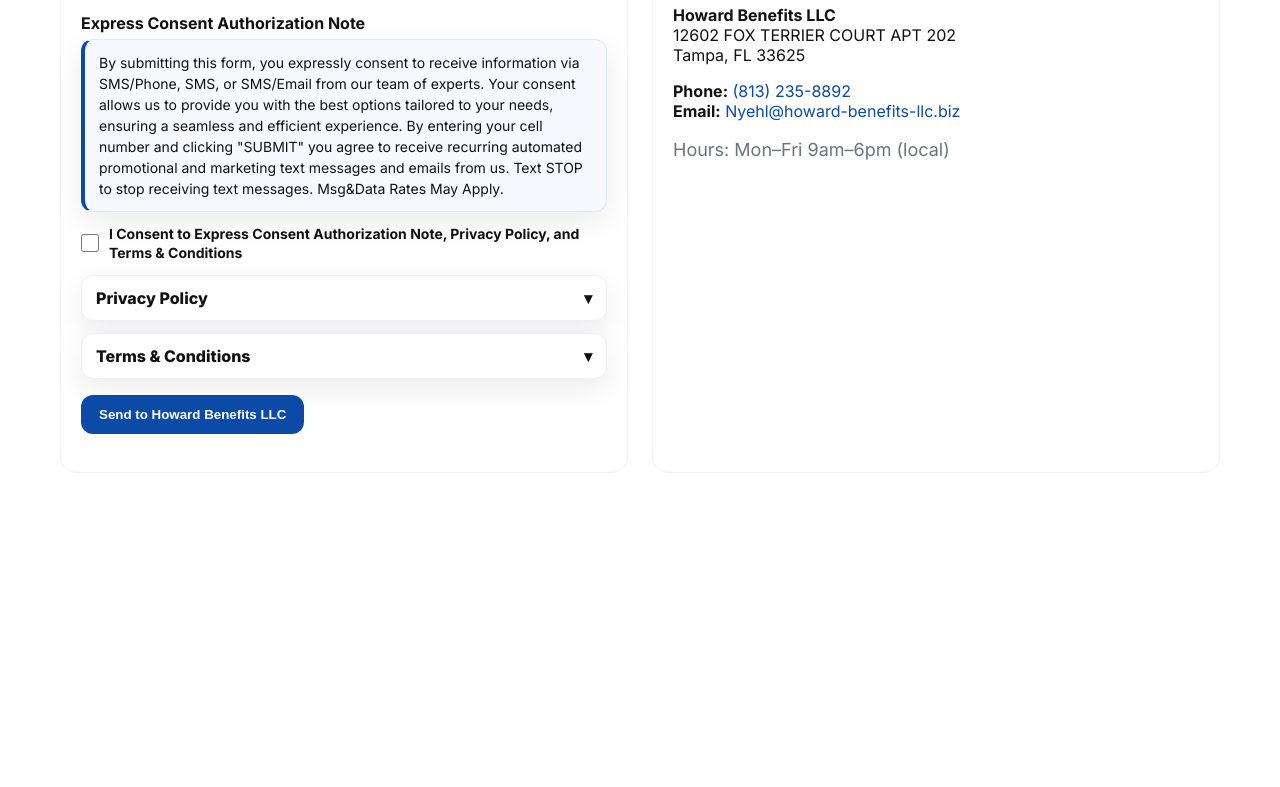
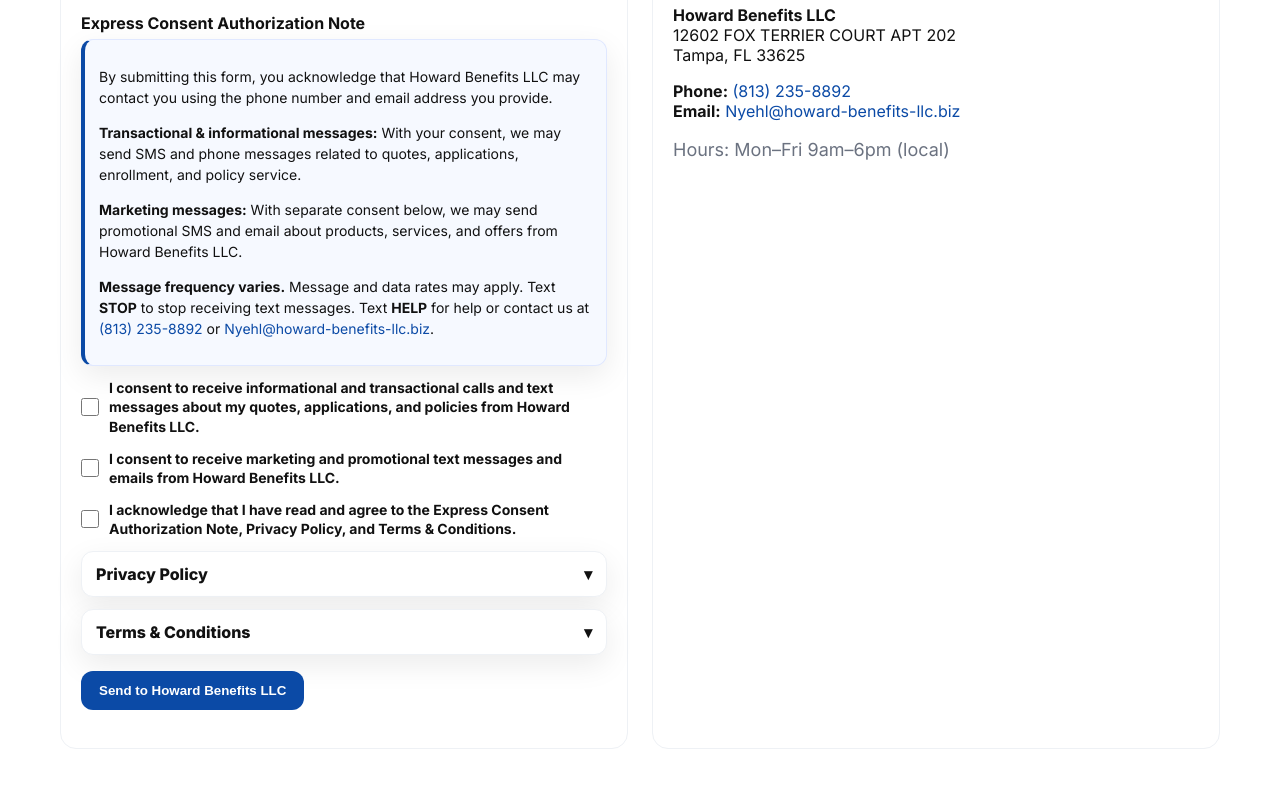
Before and after one commit to still62bronzes/howard-benefits-llc.biz, a plain HTML site: page index.html in a window 1280 px wide. Shown: the part 3953-4740 px from the top of the page. Before the commit the page ends 4594 px from the top, so only its background shows below. Drawn offline with Linux system fonts and the light colour scheme.

Commit message:
Update index.html - Express Consent Authorization

```diff
--- a/index.html
+++ b/index.html
@@ -486,15 +486,79 @@
             <textarea id="message" name="message" rows="5" placeholder="Tell us about your needs…"></textarea>
           </div>
 
-          <!-- Express Consent Authorization (required) -->
+          <!-- Express Consent Authorization -->
 <div class="legal-sections" style="margin-top:16px">
   <h4>Express Consent Authorization Note</h4>
   <div id="express-consent-note" class="consent-card">
-              By submitting this form, you expressly consent to receive information via SMS/Phone, SMS, or SMS/Email from our team of experts. Your consent allows us to provide you with the best options tailored to your needs, ensuring a seamless and efficient experience. By entering your cell number and clicking "SUBMIT" you agree to receive recurring automated promotional and marketing text messages and emails from us. Text STOP to stop receiving text messages. Msg&Data Rates May Apply.
+    <p>
+      By submitting this form, you acknowledge that Howard Benefits LLC may contact you
+      using the phone number and email address you provide.
+    </p>
+    <p>
+      <strong>Transactional &amp; informational messages:</strong> With your consent, we may send
+      SMS and phone messages related to quotes, applications, enrollment, and policy service.
+    </p>
+    <p>
+      <strong>Marketing messages:</strong> With separate consent below, we may send promotional
+      SMS and email about products, services, and offers from Howard Benefits LLC.
+    </p>
+    <p>
+      <strong>Message frequency varies.</strong> Message and data rates may apply.
+      Text <strong>STOP</strong> to stop receiving text messages.
+      Text <strong>HELP</strong> for help or contact us at
+      <a href="tel:(813) 235-8892">(813) 235-8892</a> or
+      <a href="mailto:Nyehl@howard-benefits-llc.biz">Nyehl@howard-benefits-llc.biz</a>.
+    </p>
   </div>
+
+  <!-- Separate opt-in checkboxes -->
   <div class="consent-line">
-            <input type="checkbox" id="consent" name="consent" required aria-describedby="express-consent-note">
-            <label for="consent"><b>I Consent to Express Consent Authorization Note, Privacy Policy, and Terms & Conditions</b></label>
+    <input
+      type="checkbox"
+      id="consent-transactional"
+      name="consent_transactional"
+      required
+      aria-describedby="express-consent-note"
+    >
+    <label for="consent-transactional">
+      <strong>
+        I consent to receive informational and transactional calls and text messages
+        about my quotes, applications, and policies from Howard Benefits LLC.
+      </strong>
+    </label>
+  </div>
+
+  <div class="consent-line">
+    <input
+      type="checkbox"
+      id="consent-marketing"
+      name="consent_marketing"
+      required
+      aria-describedby="express-consent-note"
+    >
+    <label for="consent-marketing">
+      <strong>
+        I consent to receive marketing and promotional text messages and emails
+        from Howard Benefits LLC.
+      </strong>
+    </label>
+  </div>
+
+  <!-- Legal acceptance -->
+  <div class="consent-line">
+    <input
+      type="checkbox"
+      id="consent-terms"
+      name="consent_terms"
+      required
+      aria-describedby="privacy-policy-copy terms-conditions-copy"
+    >
+    <label for="consent-terms">
+      <strong>
+        I acknowledge that I have read and agree to the Express Consent Authorization Note,
+        Privacy Policy, and Terms &amp; Conditions.
+      </strong>
+    </label>
   </div>
 
             <!-- Privacy Policy dropdown -->
```
Lines whose indentation alone changed are shown as unchanged.
